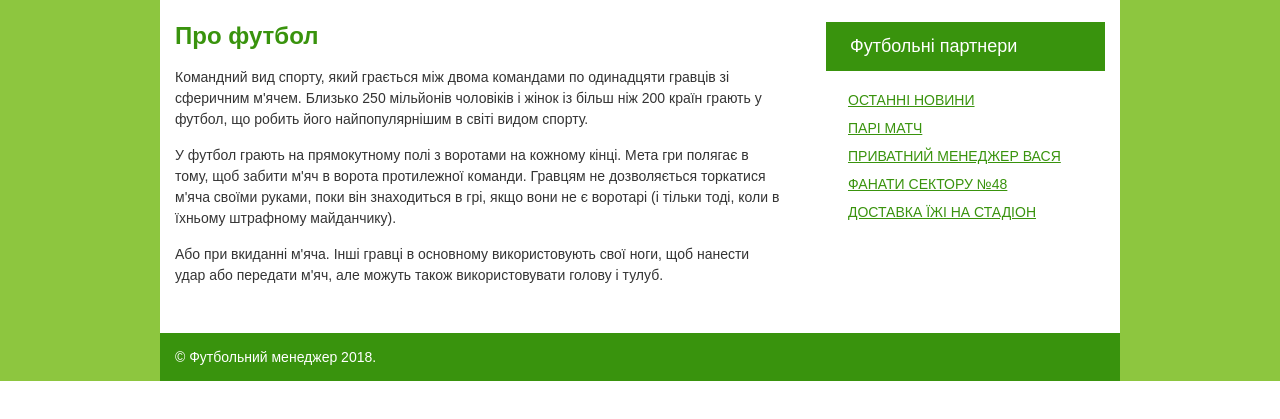
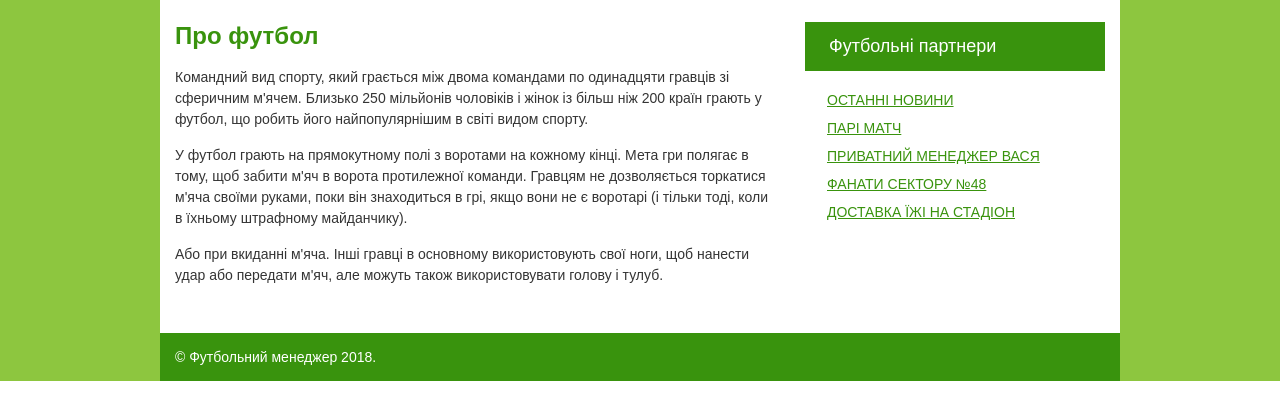
Before and after one commit to Sofii709/Football, a plain HTML site: page index.html in a window 1280 px wide. Shown: the part 165-584 px from the top of the page. Drawn offline with Linux system fonts and the light colour scheme.

Commit message:
finished

```diff
--- a/css/style.css
+++ b/css/style.css
@@ -98,7 +98,7 @@ ul {
 }
 
 .about {
-    max-width: 65%;
+    max-width: 594px;
 }
 
 .about .h2 {
@@ -116,7 +116,7 @@ ul {
 }
 
 .navigation {
-    min-width: 30%;
+    min-width: 300px;
 }
 
 .navigation .h2 {
--- a/index.html
+++ b/index.html
@@ -22,10 +22,12 @@
                             </a>
                         </div>
                         <div class="ball">
-                            <picture>
-                                <source src="img/ball.webp" type="image/webp">
-                                <img src="img/ball.png" alt="ball">
-                            </picture>
+                            <a href="">
+                                <picture>
+                                    <source src="img/ball.webp" type="image/webp">
+                                    <img src="img/ball.png" alt="ball">
+                                </picture>
+                            </a>
                         </div>
                     </div>
                     <div class="contact">
```
